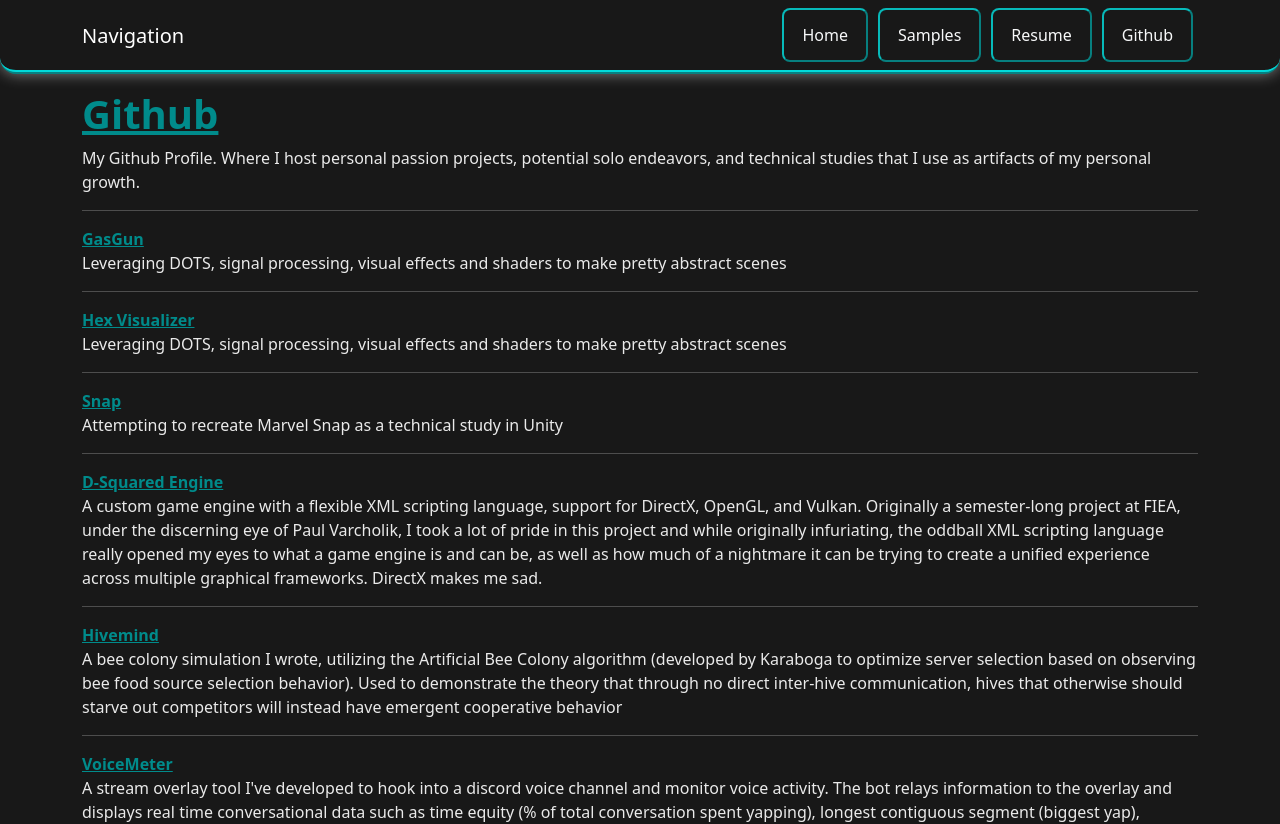
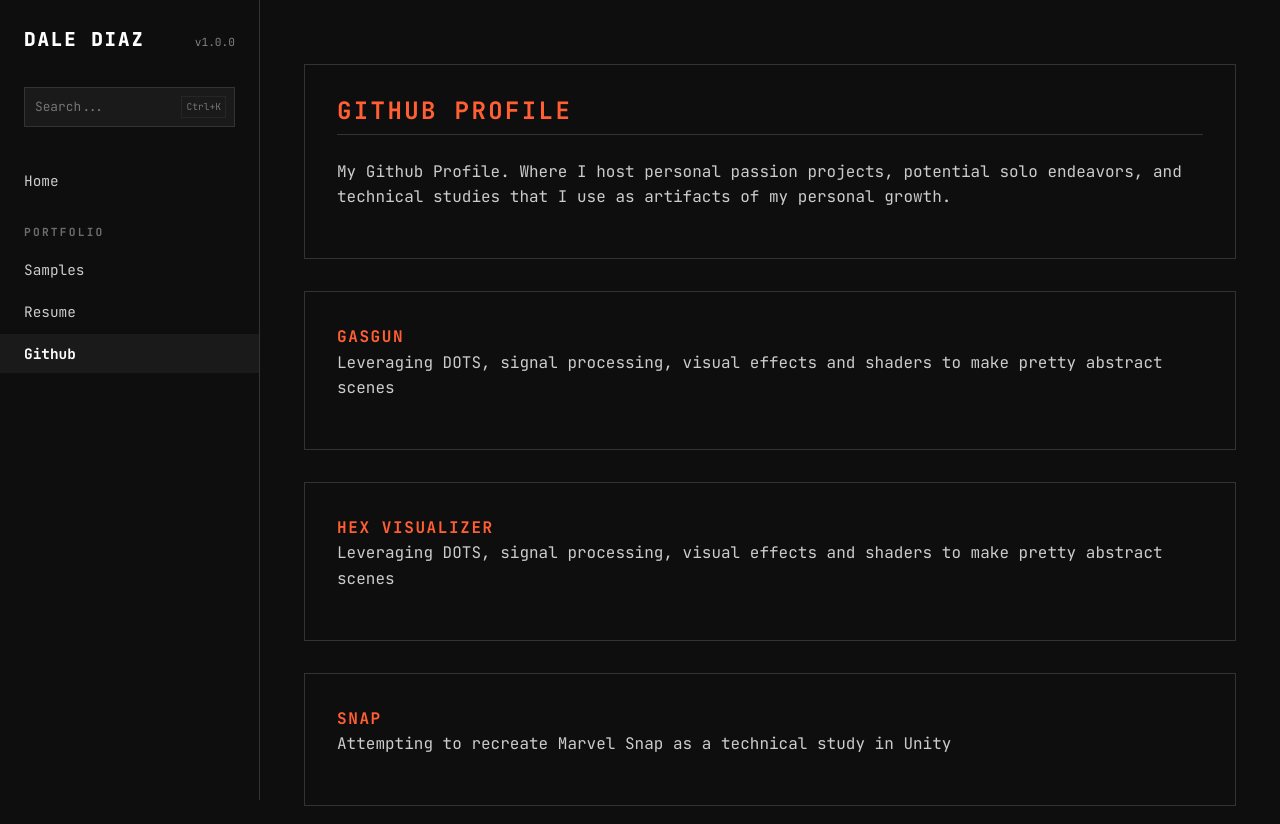
Before and after one commit to stropheum/PortfolioSite, a React (Create React App) app in the folder PortfolioSite/ClientApp/: page /github in a window 1280 px wide. Shown: the top 824 px of the page. Built offline with nearby package versions, Linux system fonts and the light colour scheme.

Commit message:
overhauled layout and design

```diff
--- a/PortfolioSite/ClientApp/src/components/Card.css
+++ b/PortfolioSite/ClientApp/src/components/Card.css
@@ -1,99 +1,33 @@
-.card
-{
-    box-sizing: content-box;
-    margin: 0 auto;
-    padding: 2em;
-    width: auto;
-    background: #001818;
-    text-align: center;
-    border-radius: 10px;
+.card, .card-no-alignment {
+    box-sizing: border-box;
+    margin: 2rem 0;
+    padding: 2rem;
+    width: 100%;
+    background: var(--bg-color);
+    text-align: left;
+    border: 1px solid var(--border-color);
     position: relative;
-    opacity: 100%;
-    overflow: visible;
+    border-radius: 0;
 }
 
-@property --angle {
-    syntax: "<angle>";
-    initial-value: 0deg;
-    inherits: false;
+.card:hover, .card-no-alignment:hover {
+    border-color: var(--accent-color);
 }
 
-.card::after, .card::before {
-    --border-width: 8px;
-    content: '';
-    position: absolute;
-    height: calc(100% + var(--border-width));
-    width: calc(100% + var(--border-width));
-    background: conic-gradient(from var(--angle), cyan, transparent, cyan, transparent, cyan, transparent, cyan);
-    top: 50%;
-    left: 50%;
-    translate: -50% -50%;
-    padding: 0;
-    border-radius: 10px;
-    animation: 7s spin linear infinite;
+.card h1, .card-no-alignment h1 {
+    font-size: 1.5rem;
+    margin-bottom: 1.5rem;
+    color: var(--header-color);
+    border-bottom: 1px solid var(--border-color);
+    padding-bottom: 0.5rem;
+    display: inline-block;
 }
 
-.card::after {
-    z-index: -1;
-    opacity: 100%;
+.card p, .card-no-alignment p {
+    color: var(--text-color);
+    margin-bottom: 1rem;
 }
 
-.card::before {
-    z-index: -2;
-    filter: blur(1.5rem);
-    opacity: 0.25;
+.card::after, .card::before, .card-no-alignment::after, .card-no-alignment::before {
+    display: none;
 }
-
-.card-no-alignment
-{
-    box-sizing: content-box;
-    margin: 0 auto;
-    padding: 2em;
-    width: auto;
-    background: #001818;
-    border-radius: 10px;
-    position: relative;
-    opacity: 100%;
-    overflow: visible;
-}
-
-@property --angle {
-    syntax: "<angle>";
-    initial-value: 0deg;
-    inherits: false;
-}
-
-.card-no-alignment::after, .card-no-alignment::before {
-    --border-width: 8px;
-    content: '';
-    position: absolute;
-    height: calc(100% + var(--border-width));
-    width: calc(100% + var(--border-width));
-    background: conic-gradient(from var(--angle), cyan, transparent, cyan, transparent, cyan, transparent, cyan);
-    top: 50%;
-    left: 50%;
-    translate: -50% -50%;
-    padding: 0;
-    border-radius: 10px;
-    animation: 7s spin linear infinite;
-}
-
-.card-no-alignment::after {
-    z-index: -1;
-    opacity: 100%;
-}
-
-.card-no-alignment::before {
-    z-index: -2;
-    filter: blur(1.5rem);
-    opacity: 0.25;
-}
-
-@keyframes spin {
-    from {
-        --angle: 0deg;
-    }
-    to {
-        --angle: 360deg;
-    }
-}
--- a/PortfolioSite/ClientApp/src/components/Github.jsx
+++ b/PortfolioSite/ClientApp/src/components/Github.jsx
@@ -7,37 +7,42 @@ export class Github extends Component {
     render() {
         return (
             <div>
+                <div className="card">
                     <h1>
                         <a href="https://github.com/stropheum" target="_blank" rel="noopener noreferrer"
                            className="custom-link">
-                        Github
+                            Github Profile
                         </a>
                     </h1>
                     <p>My Github Profile. Where I host personal passion projects, potential solo endeavors, and technical
                         studies that I use as artifacts of my personal growth.</p>
+                </div>
 
-                <hr/>
+                <div className="card">
                     <a href="https://https://github.com/stropheum/GasGun" target="_blank" rel="noopener noreferrer"
                        className="custom-link">
                         GasGun
                     </a>
                     <p>Leveraging DOTS, signal processing, visual effects and shaders to make pretty abstract scenes</p>
+                </div>
 
-                <hr/>
+                <div className="card">
                     <a href="https://github.com/stropheum/HexVisualizer" target="_blank" rel="noopener noreferrer"
                        className="custom-link">
                         Hex Visualizer
                     </a>
                     <p>Leveraging DOTS, signal processing, visual effects and shaders to make pretty abstract scenes</p>
+                </div>
 
-                <hr/>
+                <div className="card">
                     <a href="https://github.com/stropheum/Snap" target="_blank" rel="noopener noreferrer"
                        className="custom-link">
                         Snap
                     </a>
                     <p>Attempting to recreate Marvel Snap as a technical study in Unity</p>
+                </div>
 
-                <hr/>
+                <div className="card">
                     <a href="https://github.com/stropheum/D-Squared-Engine" target="_blank" rel="noopener noreferrer"
                        className="custom-link">
                         D-Squared Engine
@@ -48,8 +53,9 @@ export class Github extends Component {
                         opened my eyes to what a game engine is and can be, as well as how much of a nightmare it can be
                         trying to create a unified experience across multiple graphical frameworks. DirectX makes me
                         sad.</p>
+                </div>
 
-                <hr/>
+                <div className="card">
                     <a href="https://github.com/stropheum/Hivemind" target="_blank" rel="noopener noreferrer"
                        className="custom-link">
                         Hivemind
@@ -58,8 +64,9 @@ export class Github extends Component {
                         Karaboga to optimize server selection based on observing bee food source selection behavior).
                         Used to demonstrate the theory that through no direct inter-hive communication, hives that
                         otherwise should starve out competitors will instead have emergent cooperative behavior</p>
+                </div>
 
-                <hr/>
+                <div className="card">
                     <a href="https://github.com/stropheum/VoiceMeter" target="_blank" rel="noopener noreferrer"
                        className="custom-link">
                         VoiceMeter
@@ -69,15 +76,10 @@ export class Github extends Component {
                         such as time equity (% of total conversation spent yapping), longest contiguous segment (biggest
                         yap),
                         longest uninterrupted segment (biggest polite yap), as well as a live feed of participants vocal
-                    streams. I shamelessly admit I enjoy my share of internet debates, but a common problem I noticed
-                    was
-                    the propensity for when people are losing to use tactics like gish galloping, frequent
-                    interruptions,
-                    as well as straight up filibustering to give the appearance of dominating the conversation. The goal
-                    of this tool is to market it to debate streamers such that they can have an indisputable data-driven
-                    reference for how fair an interlocutor is being during a conversation.</p>
+                        streams.</p>
+                </div>
 
-                <hr/>
+                <div className="card">
                     <a href="https://github.com/stropheum/CrackHud" target="_blank" rel="noopener noreferrer"
                        className="custom-link">
                         CrackHud
@@ -85,47 +87,38 @@ export class Github extends Component {
                     <p>An augmented reality tool I developed with the intention to market to magic the gathering pack
                         openers. The tool recognizes the card faces, looks up the secondary market value of the card, as
                         well
-                    as market trend data. This data is displayed on the card face as well as added to a running total.
-                    Roadmap features included profit trackers to compare against market cost of packs, and customizable
-                    content. Unfortunately I didn't read the fine print and Wizards of the coast has extremely
-                    prohibitive
-                    IP utilization clauses, so this project got mothballed, but the tech is quite fascinating.</p>
+                        as market trend data.</p>
+                </div>
 
-                <hr/>
+                <div className="card">
                     <a href="https://github.com/stropheum/Voxel-Terrain-Generator" target="_blank" rel="noopener noreferrer"
                        className="custom-link">
                         Voxel Terrain Generator
                     </a>
                     <p>This is a voxel terrain generation tool I wrote in Unity as a challenge. Using Minecraft as
                         inspiration, I wrote a generation tool that has configurable chunk sizes, as well as configurable
-                    proximity generation, and mesh optimization. Once the terrain data is generated for a given chunk,
-                    each
-                    voxel checks for occluded surfaces, removes those quads from the mesh and stitches itself back
-                    together,
-                    as well as checking adjacent chunks and notifying adjacent chunks to check themselves. The result is
-                    a highly performant terrain generation tool that has minimal GPU overdraw and optimal runtime</p>
-                computation performance. I would love to make another pass at this utilizing DOTS for the chunk
-                generation, though.
+                        proximity generation, and mesh optimization.</p>
+                </div>
 
-                <hr/>
+                <div className="card">
                     <a href="https://github.com/stropheum/RTS" target="_blank" rel="noopener noreferrer"
                        className="custom-link">
                         RTS Project
                     </a>
                     <p>This is a slow-going RTS project I'm using as a foundation for Unreal Engine skill building and exploration.
                         The end goal is to have a simple functional RTS game with editor tools such as a map editor</p>
+                </div>
 
-                <hr/>
+                <div className="card">
                     <a href="https://github.com/stropheum/PortfolioSite" target="_blank" rel="noopener noreferrer"
                        className="custom-link">
                         Personal Portfolio Website
                     </a>
                     <p>I wrote this website, hosted it on Github pages, and I'm linking here back to the
-                    Github project itself. This is my first foray into React, so judge me gently. I figured it's a
-                    perfect
-                    excuse to get some learning in.</p>
+                        Github project itself. This is my first foray into React, so judge me gently.</p>
+                </div>
 
-                <hr/>
+                <div className="card">
                     <a href="https://github.com/stropheum/DeformableMesh" target="_blank" rel="noopener noreferrer"
                        className="custom-link">
                         Deformable Mesh
@@ -134,6 +127,7 @@ export class Github extends Component {
                     mouse interaction, with a simple shader that augments color gradient and emission based on depth.
                     Mesh also self-heals over time</p>
                 </div>
+            </div>
         );
     }
 }
--- a/PortfolioSite/ClientApp/src/components/Home.jsx
+++ b/PortfolioSite/ClientApp/src/components/Home.jsx
@@ -8,13 +8,16 @@ export class Home extends Component {
     render() {
         return (
             <div>
-                <h1>Dale Diaz</h1>
-                <h3>Senior Game Programmer | Unity Expert | Polymath | Lifetime Learner</h3>
-                <hr/>
-                {/*<Card title="test">*/}
-                {/*</Card>*/}
+                <div style={{ marginBottom: '4rem' }}>
+                    <h1 style={{ fontSize: '4rem', fontWeight: '900', margin: '0', lineHeight: '1' }}>DALE DIAZ</h1>
+                    <h1 style={{ fontSize: '3rem', fontWeight: '900', margin: '0', lineHeight: '1', color: 'var(--accent-color)' }}>CODE IS MY BRUSH</h1>
+                    <p style={{ fontSize: '1.2rem', marginTop: '2rem', maxWidth: '600px' }}>
+                        Senior Game Programmer | Unity Expert | Polymath | Lifetime Learner
+                    </p>
+                </div>
+
                 <div className="card">
-                    <h1 align="center">About Me</h1>
+                    <h1>About Me</h1>
                     <p>
                         I’m a game programmer who thrives at the intersection of art, science, and problem-solving.
                         My academic journey began in sound recording technology, where I explored the rich interplay between
@@ -42,13 +45,12 @@ export class Home extends Component {
                         with creative vision.
                     </p>
                 </div>
-                <hr />
                 <div className="card">
+                    <h1>Github Activity</h1>
                     <GithubCalendar username="Stropheum" />
                 </div>
-                <hr/>
                 <div className="card">
-                    <h1 align="center">Credited Titles</h1>
+                    <h1>Credited Titles</h1>
                     <LogoGrid/>
                 </div>
             </div>
--- a/PortfolioSite/ClientApp/src/components/Layout.jsx
+++ b/PortfolioSite/ClientApp/src/components/Layout.jsx
@@ -7,11 +7,13 @@ export class Layout extends Component {
 
     render() {
         return (
-            <div>
+            <div className="app-container">
                 <NavMenu/>
-                <Container>
-                    {this.props.children}
-                </Container>
+                <main className="main-content">
+                    <Container>
+                        {this.props.children}
+                    </Container>
+                </main>
             </div>
         );
     }
--- a/PortfolioSite/ClientApp/src/components/Links.css
+++ b/PortfolioSite/ClientApp/src/components/Links.css
@@ -1,8 +1,12 @@
 .custom-link {
-    color: darkcyan;
+    color: var(--accent-color);
     font-weight: bold;
+    text-transform: uppercase;
+    letter-spacing: 0.1em;
 }
 
 .custom-link:hover {
-    text-decoration: underline;
+    color: var(--header-color);
+    text-decoration: none;
+    border-bottom: 1px solid var(--accent-color);
 }
--- a/PortfolioSite/ClientApp/src/components/NavMenu.css
+++ b/PortfolioSite/ClientApp/src/components/NavMenu.css
@@ -15,71 +15,126 @@ html {
   }
 }
 
-.main-nav-bar {
-  align-items: center;
-  background-color: #181818;
-  border-color: rgba(0, 255, 255, 0.7);
-  border-bottom: ridge;
-  border-bottom-color: rgba(0, 255, 255, 0.7);
-  border-bottom-left-radius: 16px;
-  border-bottom-right-radius: 16px;
-  border-width: 4px;
-  box-shadow: 0 0 15px rgba(255, 255, 255, .45);
+.app-container {
   display: flex;
-  justify-content: flex-start;
-  padding: 5px 15px;
-  width: 100%;
-  white-space: nowrap;
-  overflow: hidden;
-  text-overflow: ellipsis;
-  max-width: 1280px;
+  min-height: 100vh;
 }
 
-.main-nav-bar-title {
-  /*margin: 0;*/
-  padding: 0 15px 0 0;
-  line-height: normal;
-  text-align: left;
-  /*flex-grow: 1;*/
-  flex-shrink: 0;
-  white-space: nowrap;
-  overflow: hidden;
-  text-overflow: ellipsis;
-  margin-right: auto;
+.sidebar {
+  width: 260px;
+  background-color: var(--bg-color);
+  border-right: 1px solid var(--border-color);
+  display: flex;
+  flex-direction: column;
+  padding: 1.5rem;
+  position: fixed;
+  height: 100vh;
+  overflow-y: auto;
 }
 
-.main-nav-bar-item {
-  align-items: center;
-  background-color: #181818;
-  border-color: rgba(0, 255, 255, 0.7);
-  border-radius: 8px;
-  border-style: outset;
-  border-width: 2px;
-  display: flex;
-  height: 100%;
-  justify-content: center;
-  margin: 3px 5px;
-  padding: 5px 10px;
-  transition: transform 0.15s ease, background-color 0.15s ease-in-out, border-radius 0.15s ease, margin 0.15s ease;
-  white-space: nowrap;
+.main-content {
+  flex: 1;
+  margin-left: 260px;
+  padding: 2rem;
+  background-color: var(--bg-color);
 }
 
-.main-nav-bar-item:hover {
-  background-color: rgba(0, 255, 255, 0.25);
-  border-radius: 12px;
-  border-width: 2px;
-  margin: 3px 4px;
-  text-decoration-color: black;
-  transform: scale(1.1);
+.sidebar-header {
+  display: flex;
+  justify-content: space-between;
+  align-items: baseline;
+  margin-bottom: 2rem;
 }
 
-.navbar-nav {
-  display: flex;
-  align-items: center;
-  white-space: nowrap ;
+.sidebar-brand {
+  font-weight: 900;
+  font-size: 1.2rem;
+  color: var(--header-color);
+  letter-spacing: 0.1em;
 }
 
-.box-shadow {
-  box-shadow: 5px 5px 3px rgba(0, 255, 255, .45);
-  text-shadow: #E01A76 1px 1px 1px;
+.sidebar-version {
+  font-size: 0.7rem;
+  color: var(--text-color);
+  opacity: 0.6;
 }
+
+.sidebar-search {
+  background-color: #1a1a1a;
+  border: 1px solid var(--border-color);
+  padding: 0.5rem;
+  display: flex;
+  justify-content: space-between;
+  align-items: center;
+  margin-bottom: 2rem;
+}
+
+.sidebar-search input {
+  background: transparent;
+  border: none;
+  color: var(--text-color);
+  font-family: var(--font-mono);
+  font-size: 0.8rem;
+  width: 100%;
+}
+
+.search-key {
+  font-size: 0.6rem;
+  color: var(--text-color);
+  opacity: 0.5;
+  border: 1px solid var(--border-color);
+  padding: 2px 4px;
+}
+
+.sidebar-label {
+  font-size: 0.7rem;
+  font-weight: bold;
+  color: var(--text-color);
+  opacity: 0.5;
+  margin-top: 1.5rem;
+  margin-bottom: 0.5rem;
+  text-transform: uppercase;
+  letter-spacing: 0.2em;
+}
+
+.sidebar-item {
+  margin-bottom: 0.2rem;
+}
+
+.sidebar-link {
+  color: var(--text-color) !important;
+  text-decoration: none;
+  font-size: 0.9rem;
+  display: block;
+  padding: 0.5rem 1.5rem;
+  margin: 0.1rem -1.5rem;
+  transition: all 0.2s ease;
+}
+
+.sidebar-link:hover {
+  background-color: rgba(255, 255, 255, 0.05);
+  color: var(--accent-color) !important;
+  text-decoration: none;
+}
+
+.sidebar-link.active {
+  background-color: #1a1a1a;
+  color: var(--header-color) !important;
+  font-weight: bold;
+}
+
+@media (max-width: 768px) {
+  .app-container {
+    flex-direction: column;
+  }
+  .sidebar {
+    width: 100%;
+    height: auto;
+    position: relative;
+    border-right: none;
+    border-bottom: 1px solid var(--border-color);
+  }
+  .main-content {
+    margin-left: 0;
+  }
+}
--- a/PortfolioSite/ClientApp/src/components/NavMenu.jsx
+++ b/PortfolioSite/ClientApp/src/components/NavMenu.jsx
@@ -1,63 +1,44 @@
 import React, {Component} from 'react';
-import {Collapse, Container, Navbar, NavbarBrand, NavbarToggler, NavItem, NavLink} from 'reactstrap';
-import {Link} from 'react-router-dom';
+import {Collapse, Container, Navbar, NavbarBrand, NavbarToggler, NavItem, NavLink as RsNavLink} from 'reactstrap';
+import {NavLink} from 'react-router-dom';
 import './NavMenu.css';
 import "./Card.css";
 
 export class NavMenu extends Component {
   static displayName = NavMenu.name;
 
-  constructor(props) {
-    super(props);
-
-    this.toggleNavbar = this.toggleNavbar.bind(this);
-    this.state = {
-      collapsed: true
-    };
-  }
-
-  toggleNavbar() {
-    this.setState({
-      collapsed: !this.state.collapsed
-    });
-  }
-
   render() {
     return (
-        <header>
-          <Navbar className="main-nav-bar m-auto navbar-expand-sm navbar-toggleable-sm mb-3" dark>
-            <Container className="d-flex align-items-center">
-              <NavbarBrand className="main-nav-bar-title">Navigation</NavbarBrand>
-              <NavbarToggler onClick={this.toggleNavbar} className="mr-2"/>
-              <Collapse className="d-sm-inline-flex flex-sm-row-reverse" isOpen={!this.state.collapsed}
-                        navbar>
-                <ul className="navbar-nav flex-grow d-flex align-items-center">
-                  <NavItem className="main-nav-bar-item">
-                    <NavLink tag={Link} className="text-light" to="/">Home</NavLink>
-                  </NavItem>
-                  {/*<NavItem className="main-nav-bar-item">*/}
-                  {/*  <NavLink tag={Link} className="text-light" to="/card">Card</NavLink>*/}
-                  {/*</NavItem>*/}
-                  {/*<NavItem className="main-nav-bar-item">*/}
-                  {/*    <NavLink tag={Link} className="text-light" to="/counter">Counter</NavLink>*/}
-                  {/*</NavItem>*/}
-                  {/*<NavItem className="main-nav-bar-item">*/}
-                  {/*    <NavLink tag={Link} className="text-light" to="/fetch-data">Fetch data</NavLink>*/}
-                  {/*</NavItem>*/}
-                  <NavItem className="main-nav-bar-item">
-                    <NavLink tag={Link} className="text-light" to="/samples">Samples</NavLink>
-                  </NavItem>
-                  <NavItem className="main-nav-bar-item">
-                    <NavLink tag={Link} className="text-light" to="/resume">Resume</NavLink>
-                  </NavItem>
-                  <NavItem className="main-nav-bar-item">
-                    <NavLink tag={Link} className="text-light" to="/github">Github</NavLink>
-                  </NavItem>
-                </ul>
-              </Collapse>
-            </Container>
-          </Navbar>
-        </header>
+        <nav className="sidebar">
+          <div className="sidebar-header">
+            <div className="sidebar-brand">DALE DIAZ</div>
+            <div className="sidebar-version">v1.0.0</div>
+          </div>
+
+          <div className="sidebar-search">
+            <input type="text" placeholder="Search..." disabled />
+            <span className="search-key">Ctrl+K</span>
+          </div>
+
+          <div className="sidebar-content">
+            <div className="sidebar-item">
+              <NavLink className="sidebar-link" to="/" end>Home</NavLink>
+            </div>
+
+            <div className="sidebar-group">
+              <div className="sidebar-label">PORTFOLIO</div>
+              <div className="sidebar-item">
+                <NavLink className="sidebar-link" to="/samples">Samples</NavLink>
+              </div>
+              <div className="sidebar-item">
+                <NavLink className="sidebar-link" to="/resume">Resume</NavLink>
+              </div>
+              <div className="sidebar-item">
+                <NavLink className="sidebar-link" to="/github">Github</NavLink>
+              </div>
+            </div>
+          </div>
+        </nav>
     );
   }
 }
--- a/PortfolioSite/ClientApp/src/custom.css
+++ b/PortfolioSite/ClientApp/src/custom.css
@@ -1,23 +1,66 @@
-/* Provide sufficient contrast against white background */
-a {
-  color: #0366d6;
+@import url('https://fonts.googleapis.com/css2?family=JetBrains+Mono:wght@400;700;800&display=swap');
+
+:root {
+  --bg-color: #0e0e0e;
+  --text-color: #cccccc;
+  --header-color: #ffffff;
+  --accent-color: #ff5f33;
+  --border-color: #333333;
+  --font-mono: 'JetBrains Mono', 'Fira Code', 'Courier New', monospace;
 }
 
-.btn:focus, .btn:active:focus, .btn-link.nav-link:focus, .form-control:focus, .form-check-input:focus {
-  box-shadow: 0 0 0 0.1rem white, 0 0 0 0.25rem #258cfb;
+body {
+  background-color: var(--bg-color);
+  color: var(--text-color);
+  font-family: var(--font-mono);
+  line-height: 1.6;
+}
+
+h1, h2, h3, h4, h5, h6 {
+  color: var(--header-color);
+  font-family: var(--font-mono);
+  text-transform: uppercase;
+  letter-spacing: 0.05em;
+}
+
+a {
+  color: var(--accent-color);
+  text-decoration: none;
+  transition: opacity 0.2s ease;
+}
+
+a:hover {
+  opacity: 0.8;
+  color: var(--accent-color);
+  text-decoration: underline;
 }
 
 code {
-  color: #E01A76;
+  color: var(--accent-color);
+  font-family: var(--font-mono);
 }
 
 .btn-primary {
-  color: #fff;
-  background-color: #1b6ec2;
-  border-color: #1861ac;
+  color: var(--bg-color);
+  background-color: var(--accent-color);
+  border-color: var(--accent-color);
+  border-radius: 0;
+  font-family: var(--font-mono);
+  text-transform: uppercase;
+  font-weight: bold;
 }
 
-body {
-  background-color: #18181800;
-  color: #EAEAEA;
+.btn-primary:hover {
+  background-color: var(--header-color);
+  border-color: var(--header-color);
+  color: var(--bg-color);
 }
+
+hr {
+  border-top: 1px solid var(--border-color);
+  opacity: 1;
+}
+
+.container {
+  max-width: 1000px;
+}
```
Also changed, not shown: PortfolioSite/ClientApp/src/components/GithubCalendar.css (+7 -8 lines), PortfolioSite/ClientApp/src/components/LogoGrid.css (+17 -10 lines), PortfolioSite/ClientApp/src/components/Samples.jsx (+7 -14 lines). Lines whose indentation alone changed are shown as unchanged.
